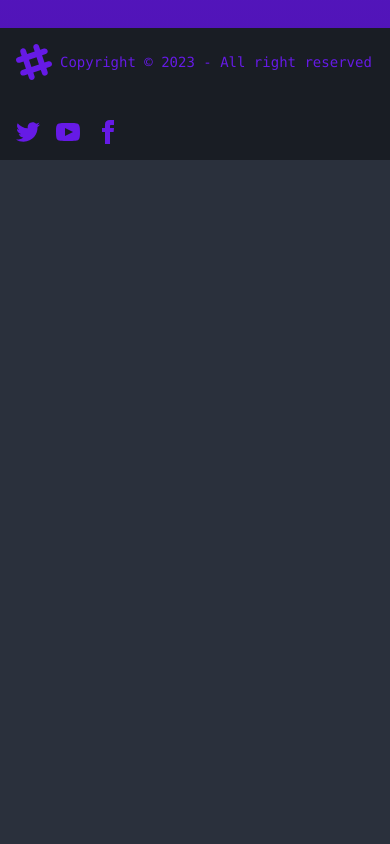
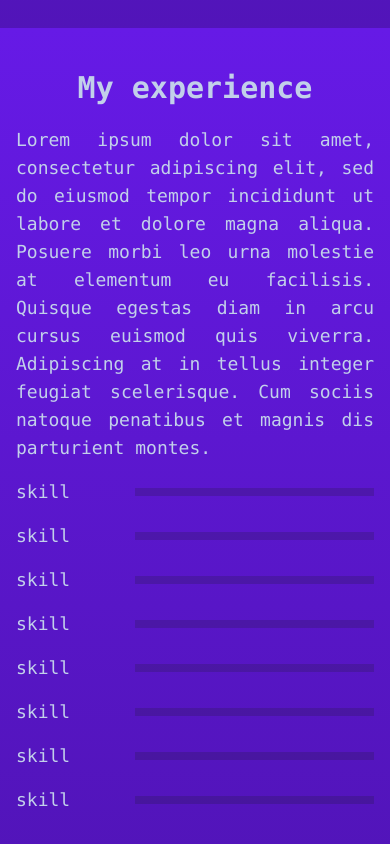
Before and after one commit to cedrata/cedrata.github.io, a SvelteKit app: page / in a window 390 px wide. Shown: the part 1660-2504 px from the top of the page. Before the commit the page ends 1820 px from the top, so only its background shows below. Built offline with nearby package versions, Linux system fonts and the light colour scheme.

Commit message:
[ADD] skills and experience placeholder, responsive

```diff
--- a/src/routes/+page.svelte
+++ b/src/routes/+page.svelte
@@ -34,7 +34,7 @@
 	<div class="hero lg:h-screen min-h-screen">
 		<div class="hero-content w-screen flex-col lg:flex-row-reverse justify-between max-w-[1240px]">
 			<!-- <div> -->
-				<img alt="propic one" src={propic1} class="max-w-sm drop-shadow-2xl justify-self-end" />
+			<img alt="propic one" src={propic1} class="max-w-sm drop-shadow-2xl justify-self-end" />
 			<!-- </div> -->
 			<div class="max-w-md drop-shadow-2x">
 				<h1 class="mb-5 text-5xl font-bold max-lg:text-center">Hello, world! I'm Luca</h1>
@@ -49,8 +49,6 @@
 		</div>
 	</div>
 </section>
-<!-- </div> -->
-<!-- <div class="bg-base-200 bg-gradient-to-b from-secondary to-accent" > -->
 <section
 	id="about"
 	class="relative flex items-center justify-center bg-gradient-to-b from-primary to-primary-focus lg:from-primary-focus lg:to-secondary-focus min-h-screen lg:max-h-screen"
@@ -86,4 +84,76 @@
 		</div>
 	</div>
 </section>
+<section
+	id="experience"
+	class="relative flex items-center justify-center bg-gradient-to-b from-primary to-primary-focus lg:from-primary-focus lg:to-secondary-focus min-h-screen lg:max-h-screen"
+>
+	<svg
+		xmlns="http://www.w3.org/2000/svg"
+		viewBox="0 0 1440 320"
+		class="absolute bottom-0 max-lg:hidden"
+		style="transform: scale(-1,1);"
+		><path
+			class="fill-primary-focus"
+			fill-opacity="1"
+			d="M0,96L60,80C120,64,240,32,360,53.3C480,75,600,149,720,186.7C840,224,960,224,1080,240C1200,256,1320,288,1380,304L1440,320L1440,320L1380,320C1320,320,1200,320,1080,320C960,320,840,320,720,320C600,320,480,320,360,320C240,320,120,320,60,320L0,320Z"
+		/></svg
+	>
+	<div
+		class="z-10 max-lg:flex max-lg:flex-col max-lg:items-center lg:grid lg:grid-cols-2 lg:grid-rows-1 lg:gap-[1rem] max-md:flex-col lg:place-items-center lg:max-h-screen max-lg:max-w-md max-w-[77.5rem] p-[1rem]"
+	>
+		<div class="lg:col-start-2 lg:row-start-1 text-lg max-lg:mb-[1rem]">
+			<h3 class="text-3xl font-bold mb-5 max-lg:text-center ">My experience</h3>
+			<p class="text-lg text-justify lg:hidden">
+				Lorem ipsum dolor sit amet, consectetur adipiscing elit, sed do eiusmod tempor incididunt ut
+				labore et dolore magna aliqua. Posuere morbi leo urna molestie at elementum eu facilisis.
+				Quisque egestas diam in arcu cursus euismod quis viverra. Adipiscing at in tellus integer
+				feugiat scelerisque. Cum sociis natoque penatibus et magnis dis parturient montes.
+			</p>
+			<p class="text-lg text-justify max-lg:hidden">
+				Lorem ipsum dolor sit amet, consectetur adipiscing elit, sed do eiusmod tempor incididunt ut
+				labore et dolore magna aliqua. Posuere morbi leo urna molestie at elementum eu facilisis.
+				Quisque egestas diam in arcu cursus euismod quis viverra. Adipiscing at in tellus integer
+				feugiat scelerisque. Cum sociis natoque penatibus et magnis dis parturient montes. Donec
+				enim diam vulputate ut pharetra sit amet aliquam. Massa ultricies mi quis hendrerit. Tortor
+				pretium viverra suspendisse potenti nullam ac tortor vitae purus. Aliquam etiam erat velit
+				scelerisque in dictum non consectetur a. Et netus et malesuada fames ac.
+			</p>
+		</div>
+		<div class="lg:col-start-1 lg:row-start-1 text-lg w-full">
+			<div class="mb-[1rem] max-lg:flex max-lg:items-center">
+				<p class="w-1/3">skill</p>
+				<progress class="progress lg:w-1/2 w-2/3" value="0" max="100" />
+			</div>
+			<div class="mb-[1rem] max-lg:flex max-lg:items-center">
+				<p class="w-1/3">skill</p>
+				<progress class="progress lg:w-1/2 w-2/3" value="0" max="100" />
+			</div>
+			<div class="mb-[1rem] max-lg:flex max-lg:items-center">
+				<p class="w-1/3">skill</p>
+				<progress class="progress lg:w-1/2 w-2/3" value="0" max="100" />
+			</div>
+			<div class="mb-[1rem] max-lg:flex max-lg:items-center">
+				<p class="w-1/3">skill</p>
+				<progress class="progress lg:w-1/2 w-2/3" value="0" max="100" />
+			</div>
+			<div class="mb-[1rem] max-lg:flex max-lg:items-center">
+				<p class="w-1/3">skill</p>
+				<progress class="progress lg:w-1/2 w-2/3" value="0" max="100" />
+			</div>
+			<div class="mb-[1rem] max-lg:flex max-lg:items-center">
+				<p class="w-1/3">skill</p>
+				<progress class="progress lg:w-1/2 w-2/3" value="0" max="100" />
+			</div>
+			<div class="mb-[1rem] max-lg:flex max-lg:items-center">
+				<p class="w-1/3">skill</p>
+				<progress class="progress lg:w-1/2 w-2/3" value="0" max="100" />
+			</div>
+			<div class="mb-[1rem] max-lg:flex max-lg:items-center">
+				<p class="w-1/3">skill</p>
+				<progress class="progress lg:w-1/2 w-2/3" value="0" max="100" />
+			</div>
+		</div>
+	</div>
+</section>
 <Footer />
```
